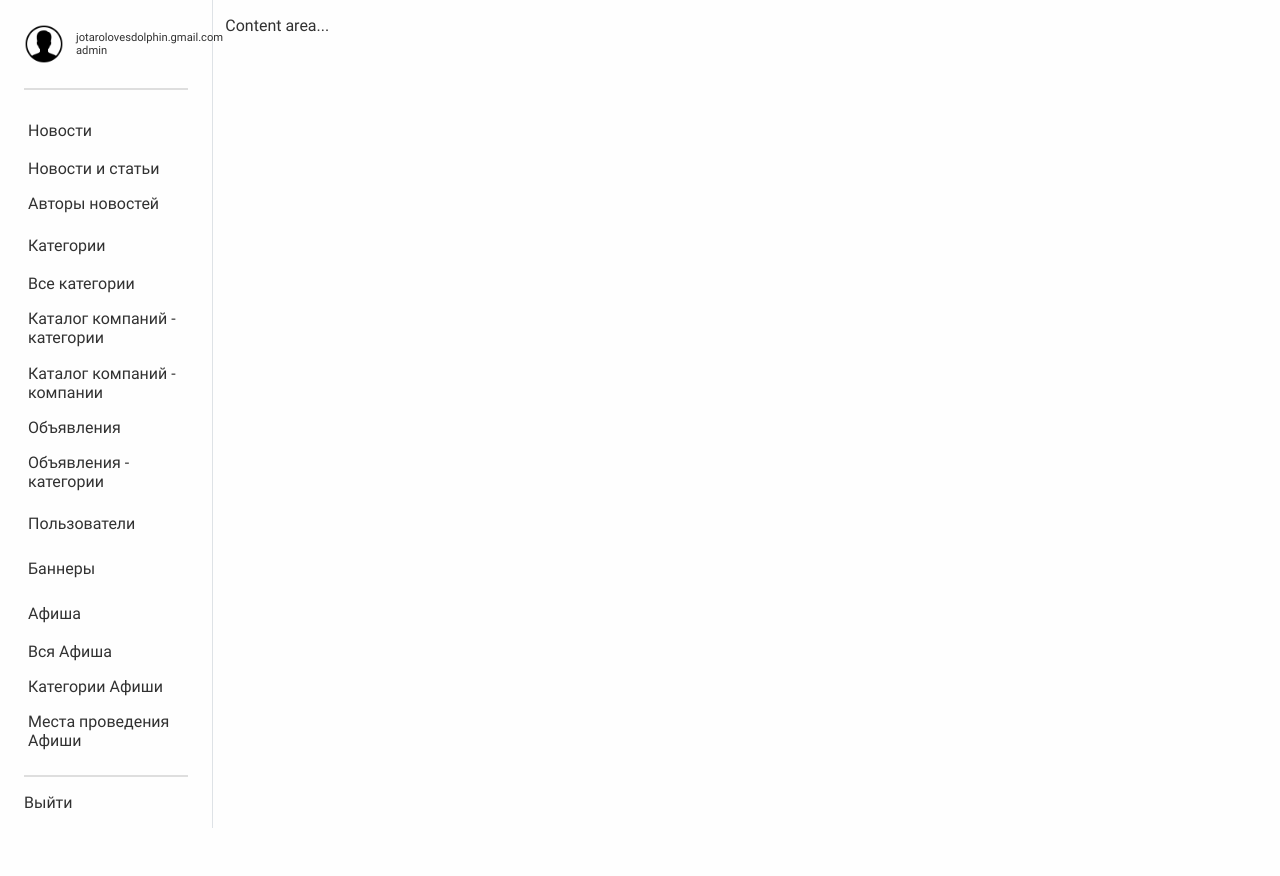
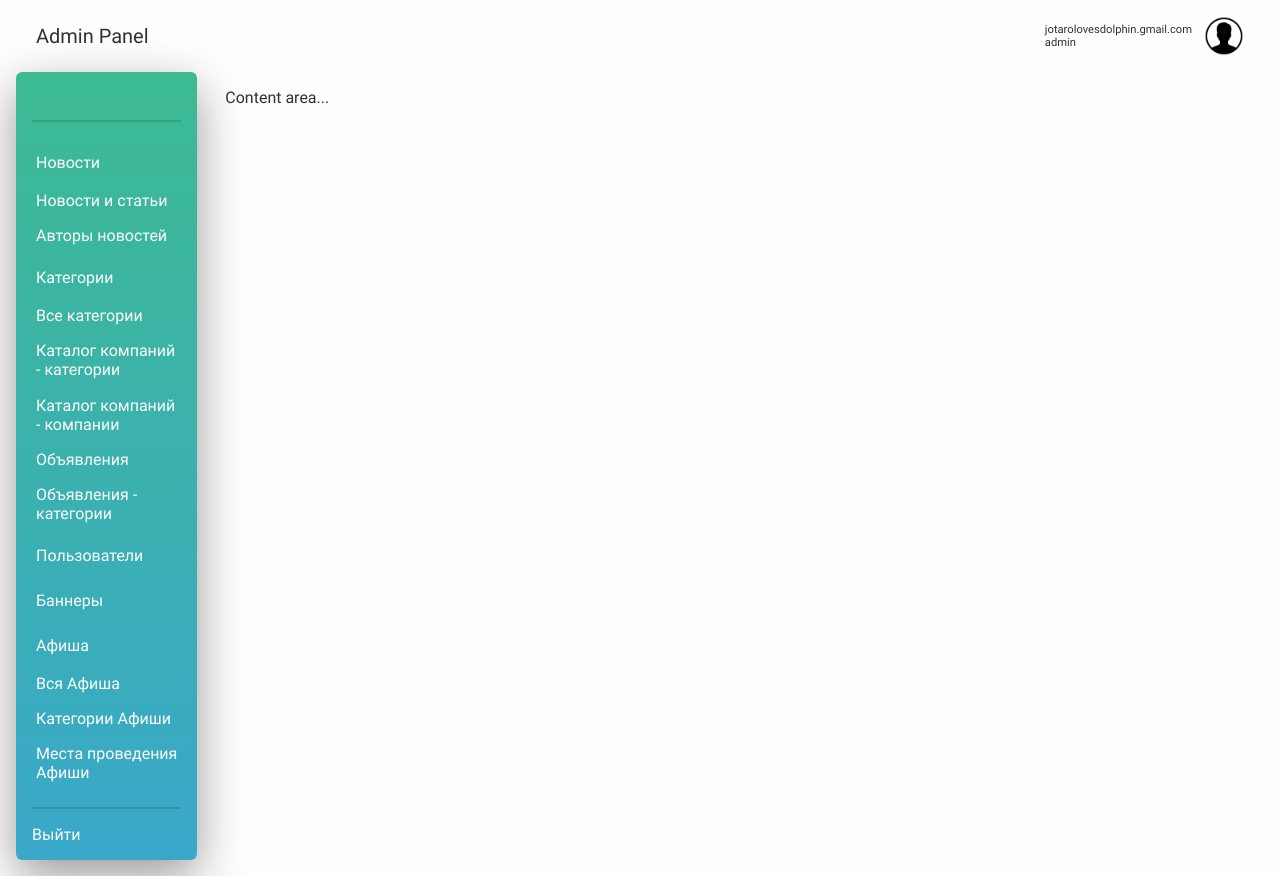
Before and after one commit to max-tsymba/admin-system, a website: page app/index.html in a window 1280 px wide. Before the commit the page ends 828 px from the top, so only its background shows below. Drawn offline with nearby package versions, Linux system fonts and the light colour scheme.

Commit message:
fix: login & index html

```diff
--- a/app/index.html
+++ b/app/index.html
@@ -19,19 +19,16 @@
   </head>
 
   <body>
-    <!-- Main -->
-    <main class="main">
+    <header class="header">
       <div class="container-fluid">
-        <div class="row flex-nowrap">
+        <div class="row d-flex justify-content-between px-4 py-3">
+          <div class="col d-flex align-items-center">
+            <h5 class="mb-0 fw-normal">Admin Panel</h5>
+          </div>
+
+          <div class="col d-flex align-items-center justify-content-end">
             <div
-            class="col-auto col-md-3 col-xl-2 px-sm-2 px-0 cl-white border-end custom-dropdown"
-          >
-            <div
-              class="d-flex flex-column align-items-center align-items-sm-start px-3 pt-2 min-vh-100"
-            >
-              <div class="pt-3 pb-2">
-                <div
-                  class="d-flex align-items-center text-decoration-none gap-2"
+              class="d-flex flex-row-reverse align-items-center text-decoration-none gap-2"
             >
               <img
                 src="./img/icons/avatar.png"
@@ -48,6 +45,21 @@
               </div>
             </div>
           </div>
+        </div>
+      </div>
+    </header>
+
+    <!-- Main -->
+    <main class="main">
+      <div class="container-fluid">
+        <div class="row flex-nowrap">
+          <div
+            class="c-sidebar-wrapper col-auto col-md-3 col-xl-2 px-sm-2 px-0 p-lg-3 custom-dropdown pt-lg-0"
+          >
+            <div
+              class="d-flex flex-column align-items-center align-items-sm-start px-3 pt-2 h-100 c-sidebar rounded-2"
+            >
+              <div class="pt-3 pb-2"></div>
               <hr />
 
               <ul
--- a/app/scss/modules/_vars.scss
+++ b/app/scss/modules/_vars.scss
@@ -4,9 +4,10 @@
 $white: #fefefe;
 $red: #f94449;
 $grey: #d0d1d3;
+$green: #3cba92;
 
 /* Shadows */
-$dark-shadow: 0px 4px 4px rgba(0, 0, 0, 0.5);
+$dark-shadow: 0 1rem 3rem rgba(0, 0, 0, 0.4);
 
 /* Gradients */
-$main-gradient: linear-gradient(to top, #c1dfc4 0%, #deecdd 100%);
+$main-gradient: linear-gradient(to top, #39a8ca 0%, #3cba92 100%);
--- a/app/scss/patterns/_classes.scss
+++ b/app/scss/patterns/_classes.scss
@@ -1,6 +1,10 @@
 /* Colors classes */
 .cl-white {
   background-color: $white;
+}
+
+.c-text-white {
+  color: $white;
 }
 
 .cl-red-text {
--- a/app/scss/patterns/_form.scss
+++ b/app/scss/patterns/_form.scss
@@ -7,7 +7,19 @@ $formwidth: 450px;
   cursor: pointer;
 }
 
+.c-form-title {
+  color: $text !important;
+}
+
 .c-form-wrapper {
   width: $formwidth;
   max-width: $fullwidth;
 }
+
+.c-btn {
+  display: block !important;
+  padding: 0.85rem 0.5rem !important;
+  border-radius: 0.5rem;
+  color: $white;
+  background-image: linear-gradient(to right, #39a8ca 0%, #3cba92 100%);
+}
--- /dev/null
+++ b/app/scss/patterns/_sidebar.scss
@@ -0,0 +1,15 @@
+/* Sidebar */
+
+.c-sidebar-wrapper {
+  min-height: calc(100vh - 72px);
+}
+
+.c-sidebar {
+  background-image: $main-gradient !important;
+  box-shadow: $dark-shadow !important;
+  color: $white !important;
+
+  a {
+    color: $white !important;
+  }
+}
--- a/app/scss/style.scss
+++ b/app/scss/style.scss
@@ -10,5 +10,5 @@
 /* Patterns */
 @import './patterns/classes';
 @import './patterns/form';
-
+@import './patterns/sidebar';
 /* Sections */
```
Also changed, not shown: app/login.html (+2 -2 lines), app/css/style.min.css. Lines whose indentation alone changed are shown as unchanged.
